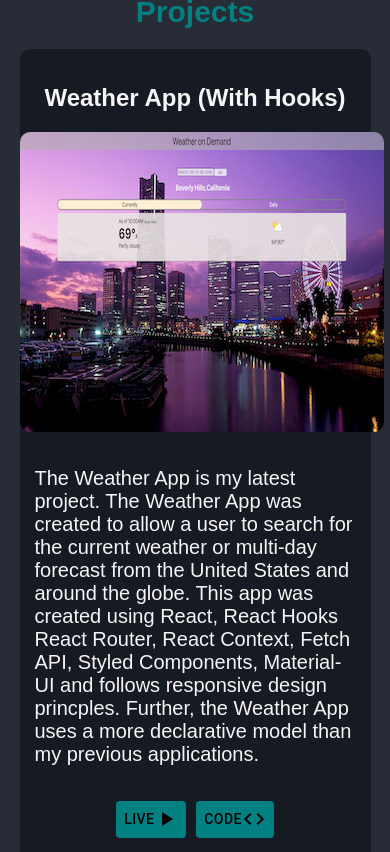
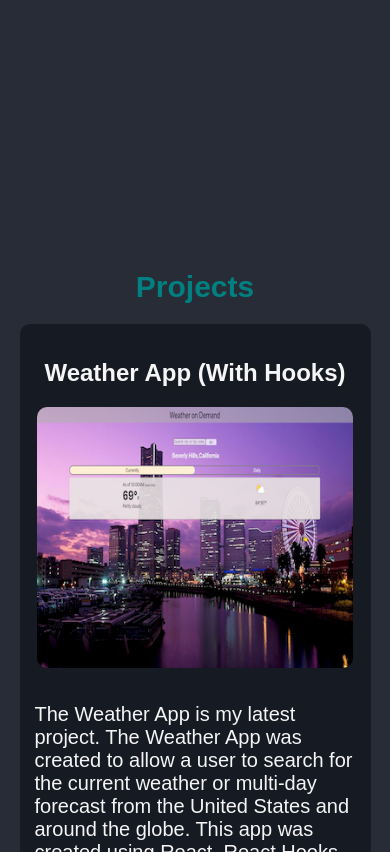
Before and after one commit to Brettman52/react-portfolio, a React (Create React App) app: page / in a window 390 px wide. Shown: the part 1832-2684 px from the top of the page. Built offline with nearby package versions, Linux system fonts and the light colour scheme; what react-animations would draw is missing.

Commit message:
changed sizes of divs for mobile for better fit

```diff
--- a/src/Hero.js
+++ b/src/Hero.js
@@ -24,7 +24,7 @@ const HeroHeading = styled.h1 `
 `
 
 const ManDesk = styled.img `
-    height: 300px;
+    height: 250px;
     animation: 1.5s ${slideInLeftAnim};
     margin-top: 50px;
 
--- a/src/Nav.js
+++ b/src/Nav.js
@@ -10,7 +10,7 @@ const NavBar = styled.nav `
     background-color: rgb(22, 26, 34);
     height: ${props => !props.menuToggle
     ? "10vh"
-    : "30vh"};
+    : "35vh"};
     transition: all 0.7s ease;
     overflow: hidden;
 `
--- a/src/ProjectFlip.js
+++ b/src/ProjectFlip.js
@@ -30,6 +30,8 @@ const AppPic = styled.img `
     display: block;
     margin-left: auto;
     margin-right: auto;
+    width: 90%;
+
 `
 
 const ProjectText = styled.p `
--- a/src/Projects.js
+++ b/src/Projects.js
@@ -6,7 +6,7 @@ import ProjectFlip from './ProjectFlip'
 import {Element} from 'react-scroll'
 
 const ProjectSection = styled.section `
-
+    margin-top: 300px;
 `
 const SectionHeading = styled.h2 `
     color: ${props => props.theme.primary};
--- a/src/SingleProject.js
+++ b/src/SingleProject.js
@@ -25,6 +25,7 @@ const AppPic = styled.img `
     display: block;
     margin-left: auto;
     margin-right: auto;
+    max-width: 90%;
 `
 
 const ProjectText = styled.p `
--- a/src/Stack.js
+++ b/src/Stack.js
@@ -37,6 +37,8 @@ const Wrapper = styled.div`
  @media (min-width: 1000px) {
      margin-bottom: 100px;
  }
+
+ margin-bottom: 25px;
 `
 
 export default function Stack() {
@@ -56,7 +58,6 @@ export default function Stack() {
             <ImageContainer2>
                 {LogoList2}
             </ImageContainer2>
-
         </Wrapper>
     )
 }
```
